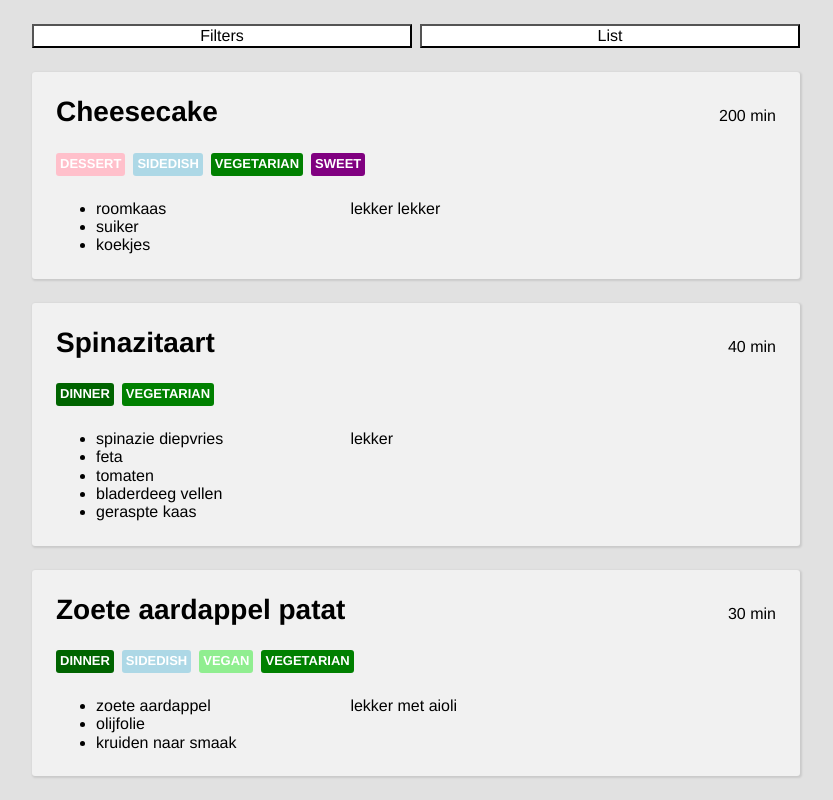
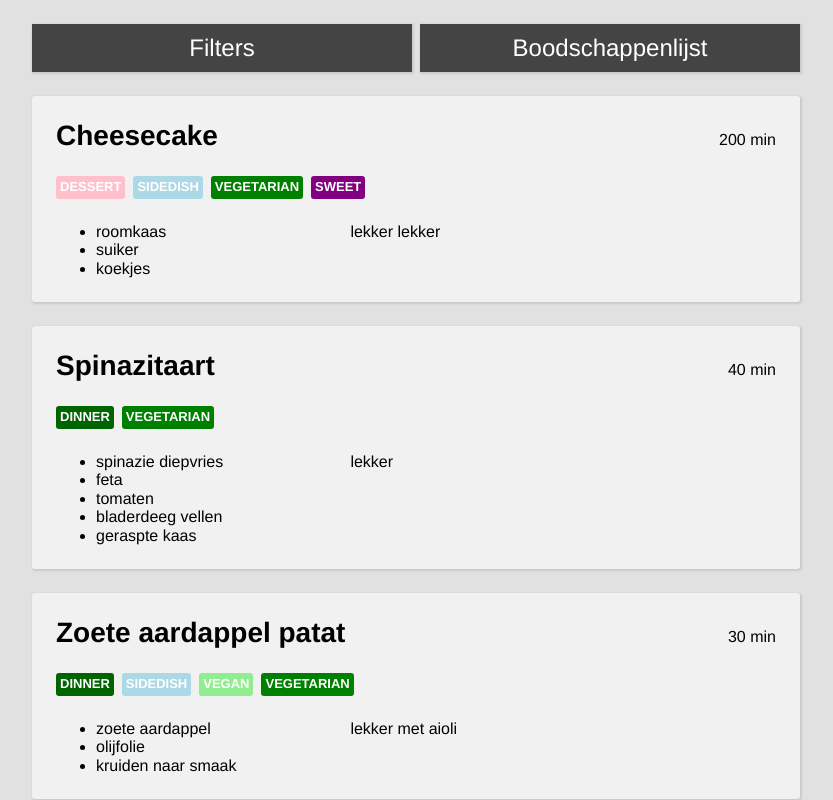
Before and after one commit to madstrawberry/old_recipes, a React (Create React App) app: page / in a window 1280 px wide. Shown: the whole page, without its empty margins (224-1057 px from the left). Built offline with nearby package versions, Linux system fonts and the light colour scheme; a web font is replaced by a local one.

Commit message:
Make filter and list button sticky and change text

```diff
--- a/src/components/Menu.tsx
+++ b/src/components/Menu.tsx
@@ -21,7 +21,7 @@ export const Menu: React.FC<Props> = ({ activeTab, setActiveTab }) => {
   };
 
   return (
-    <Container>
+    <StyledContainer>
       <GridContainer columnGap={'sm'}>
         <GridColumn width={50}>
           <MenuButton isActive={activeTab === 'filters'} onClick={setTab('filters')}>
@@ -30,15 +30,25 @@ export const Menu: React.FC<Props> = ({ activeTab, setActiveTab }) => {
         </GridColumn>
         <GridColumn width={50}>
           <MenuButton isActive={activeTab === 'list'} onClick={setTab('list')}>
-            List
+            Boodschappenlijst
           </MenuButton>
         </GridColumn>
       </GridContainer>
-    </Container>
+    </StyledContainer>
   );
 };
 
+const StyledContainer = styled(Container)`
+  position: sticky;
+  top: 0;
+`;
+
 const MenuButton = styled.button<{ isActive: boolean }>`
   width: 100%;
-  background: ${props => (props.isActive ? 'pink' : 'white')};
+  border: 0;
+  color: #fff;
+  font-size: 24px;
+  background: #444;
+  padding: 10px;
+  box-shadow: 1px 1px 2px 1px rgba(0, 0, 0, 0.1);
 `;
```
